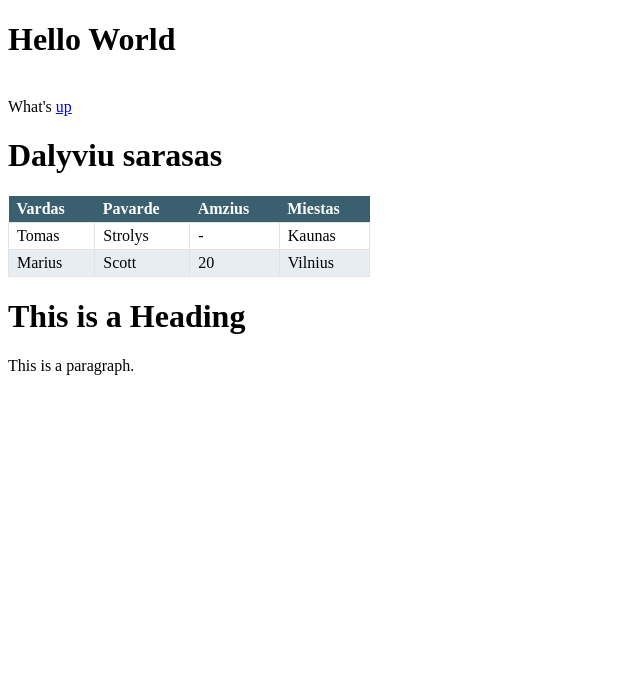
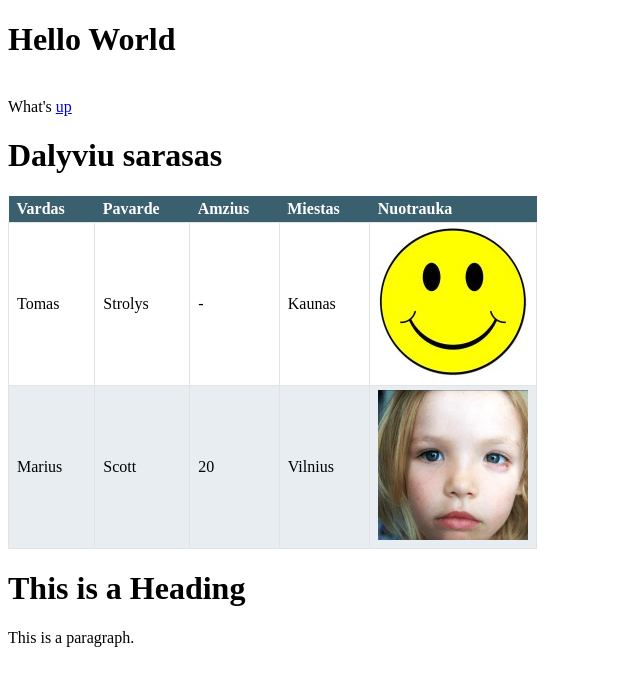
Before and after one commit to TomasStrolys/hello-world, a plain HTML site: page index.html in a window 1280 px wide. Shown: the whole page, without its empty margins (0-640 px from the left). Drawn offline with Linux system fonts and the light colour scheme.

Commit message:
Added 2 pictures

```diff
--- a/index.html
+++ b/index.html
@@ -18,19 +18,26 @@
             <th>Vardas</th>
             <th>Pavarde</th>
             <th>Amzius</th>
-            <th>Miestas</tg>
+            <th>Miestas</th>
+            <th>Nuotrauka</th>
 		</tr>
 		<tr>
 			<td>Tomas</td>
 			<td>Strolys</td>
 			<td>-</td>
 			<td>Kaunas</td>
+			<td>
+				<img src="pictures/Tface.jpg">
+			</td>
 		</tr>
 		<tr id="Marius">
 			<td>Marius</td>
 			<td>Scott</td>
 			<td>20</td>
 			<td>Vilnius</td>
+			<td>
+				<img src="pictures/face.png">
+			</td>
 		</tr>
 		</tbody>
 	</table>
```
Also changed, not shown: pictures/Tface.jpg (added), pictures/face.png (added), 2 other files.
